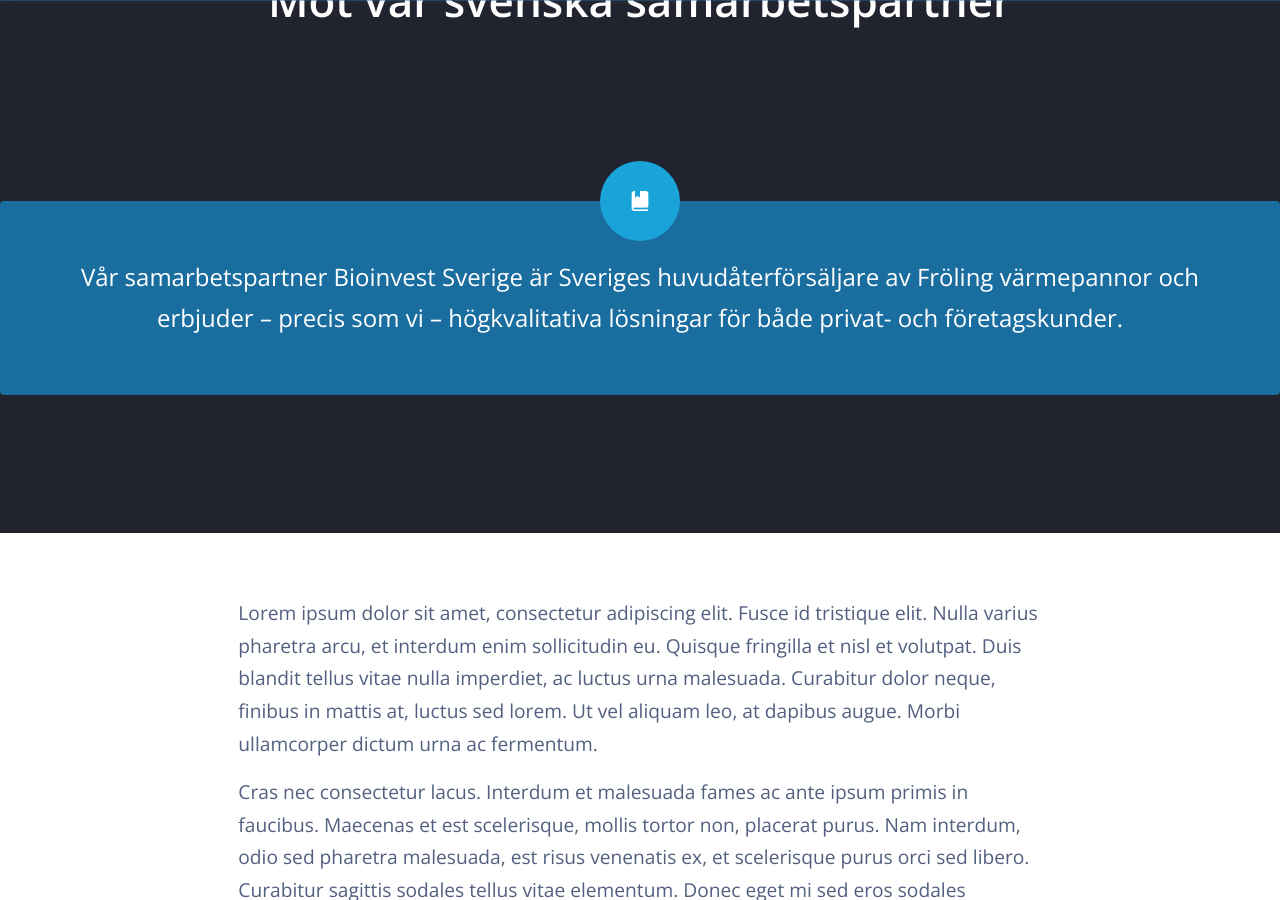
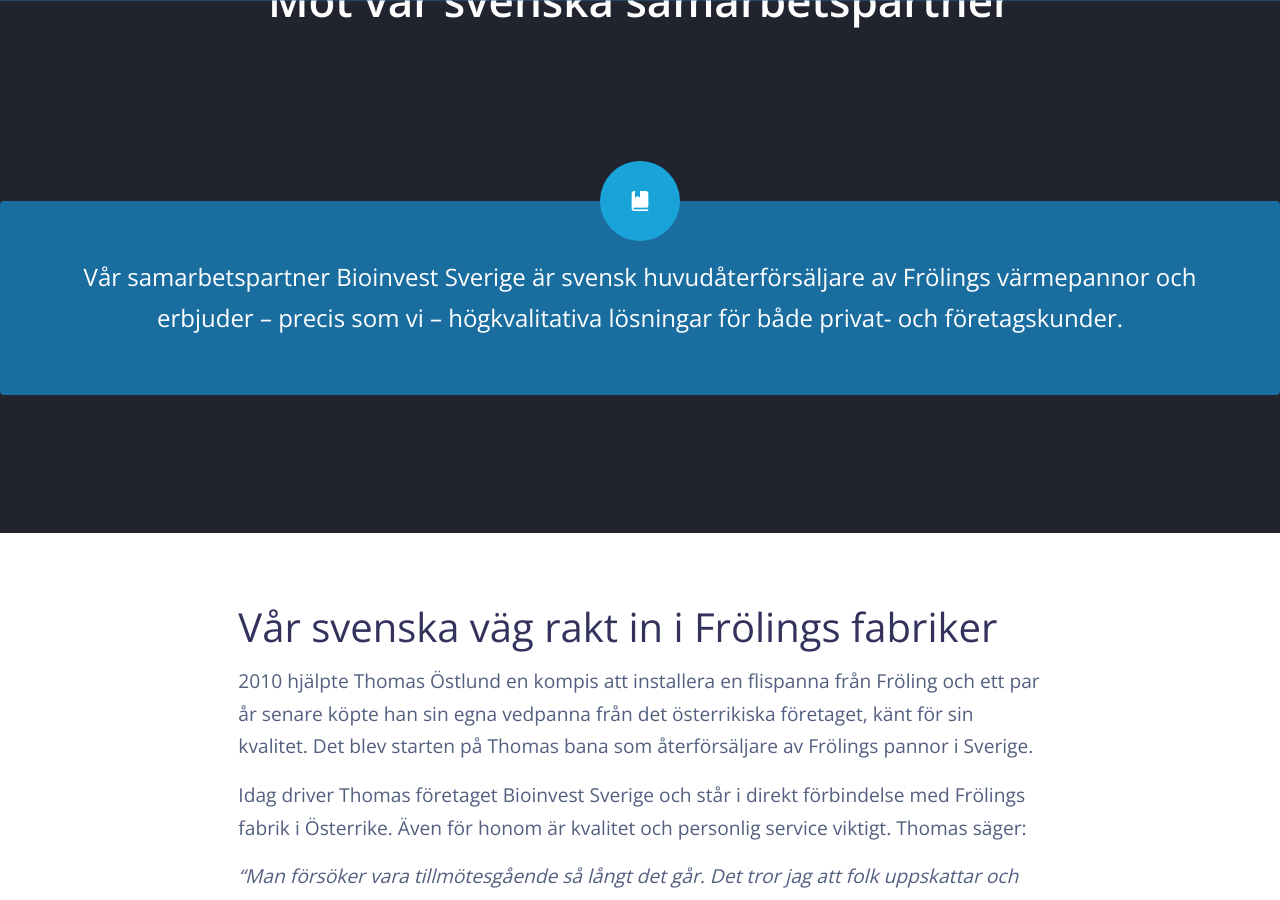
Before and after one commit to silvervinge/energipartner, a Jekyll site: the page built from _posts/2025-08-31-samarbete-bioinvest.md, in a window 1280 px wide and 900 px high, scrolled down 367 px. Built offline with Jekyll 4.4.1, drawn with Linux system fonts in a browser that asks for light colours; nearby versions of some CDN libraries; some of the changed text lies outside the part shown.

Commit message:
Så gott som klart nu

```diff
--- a/_data/settings.yml
+++ b/_data/settings.yml
@@ -1,5 +1,5 @@
 basic_settings:
-  site_title: Energipartner Åland
+  site_title: Energipartner
   favicon_image: /assets/img/favicon.png
 
 header_settings:
@@ -43,7 +43,7 @@
       url: '/kontakt/'
 
 footer_settings:
-  footer_tagline: Värme att lita på, lokal expertis på Åland
+  footer_tagline: Värme att lita på, lokal expertis och service
 
 social_settings:
   facebook_url: 'https://www.facebook.com/energipartner.aland/'
--- a/_posts/2025-08-31-samarbete-bioinvest.md
+++ b/_posts/2025-08-31-samarbete-bioinvest.md
@@ -1,11 +1,23 @@
 ---
 title: "Möt vår svenska samarbetspartner"
 date: 2025-08-31 00:00:00
-description: Vår samarbetspartner Bioinvest Sverige är Sveriges huvudåterförsäljare av Fröling värmepannor och erbjuder – precis som vi – högkvalitativa lösningar för både privat- och företagskunder.
+description: Vår samarbetspartner Bioinvest Sverige är svensk huvudåterförsäljare av Frölings värmepannor och erbjuder – precis som vi – högkvalitativa lösningar för både privat- och företagskunder.
 permalink: '/bioinvest/'
 featured_image: /assets/img/bioinvest.webp
 ---
 
-Lorem ipsum dolor sit amet, consectetur adipiscing elit. Fusce id tristique elit. Nulla varius pharetra arcu, et interdum enim sollicitudin eu. Quisque fringilla et nisl et volutpat. Duis blandit tellus vitae nulla imperdiet, ac luctus urna malesuada. Curabitur dolor neque, finibus in mattis at, luctus sed lorem. Ut vel aliquam leo, at dapibus augue. Morbi ullamcorper dictum urna ac fermentum.
+# Vår svenska väg rakt in i Frölings fabriker
 
-Cras nec consectetur lacus. Interdum et malesuada fames ac ante ipsum primis in faucibus. Maecenas et est scelerisque, mollis tortor non, placerat purus. Nam interdum, odio sed pharetra malesuada, est risus venenatis ex, et scelerisque purus orci sed libero. Curabitur sagittis sodales tellus vitae elementum. Donec eget mi sed eros sodales commodo vulputate id ipsum. Maecenas pulvinar justo porta nisi ullamcorper fringilla. Proin enim sapien, porttitor quis nisi eget, blandit iaculis sem.
+2010 hjälpte Thomas Östlund en kompis att installera en flispanna från Fröling och ett par år senare köpte han sin egna vedpanna från det österrikiska företaget, känt för sin kvalitet. Det blev starten på Thomas bana som återförsäljare av Frölings pannor i Sverige.
+
+Idag driver Thomas företaget Bioinvest Sverige och står i direkt förbindelse med Frölings fabrik i Österrike. Även för honom är kvalitet och personlig service viktigt. Thomas säger:
+
+*"Man försöker vara tillmötesgående så långt det går. Det tror jag att folk uppskattar och att man har igen."*
+
+**Thomas är engagerad i sina samarbetspartners** och tillbringar en stor del av sin tid i bilen, för att resa emellan oss. Han har varit här och sett nästan alla våra installationer på Åland.
+
+Det är också Thomas som sköter registreringen av konton för Fröling Connect, det digitala systemet och appen som låter dig övervaka din panna via mobilen.
+
+**Genom vårt samarbete med Bioinvest Sverige kan vi göra starka och säkra leveranser**, samtidigt som du får den lilla leverantörens engagemang och personliga service. Läs mer om Bioinvest Sverige på deras webbplats, [bioinvest.se](https://bioinvest.se).
+
+**Har du ett projekt du vill diskutera?** [Kontakta oss](/kontakt/)!
--- a/index.html
+++ b/index.html
@@ -8,15 +8,15 @@
   background_image: /assets/img/vedfamn-snedskuren.webp
 
 kundcase:
-  - title: "Fröling blev valet när Storgårdsägg byggde ut och om"
-    description: "När Storgårdsägg byggde ut verksamheten 2024 räckte det dåvarande värmesystemet inte längre till. Vi planerade och projekterade ett nytt, med utvalda produkter från Fröling."
+  - title: "Storgårdsägg behövde nytt värmesystem vid produktionsomställning – valde Fröling"
+    description: "När Storgårdsägg byggde ut verksamheten 2024 räckte det dåvarande värmesystemet inte längre till. Vi planerade och projekterade ett nytt, med utvalda produkter från Fröling. Vår lösning värmer nu 2 500 kvm produktionsyta – med hög driftsäkerhet och lågt underhåll."
     link: "/storgardsagg/"
     link_text: "Läs mer"
     image: "/assets/img/cases/storgardsagg-sq.webp"
     icon: "/assets/img/icons/case-ftg.svg"
     show_icon: false
   - title: "Effektiv värmelösning med Frölings flispanna T4e för Nils Mörns stockhus"
-    description: "I maj 2025 brann dock Nils värmecentral och verkstad ned och han behövde därför få ett nytt värmesystem på plats. Vi ersatte hans gamla 45 kW flispanna med Frölings T4e på 35 kW – kompletterad med ackumulatortank. Resultatet blev ett välplanerat pannrum och en effektiv värmelösning!"
+    description: "När Nils Mörns värmecentral och verkstad brann ned behövde han en ny flispanna. Lösningen blev Frölings T4e på 35 kW kompletterad med ackumulatortank. Rent och effektivt, säger Nils!"
     link: "/nils-morn/"
     link_text: "Läs mer"
     image: "/assets/img/cases/nils-morn-sq.webp"
```
Also changed, not shown: _posts/2025-09-01-storgardsagg.md (+25 -4 lines), 2 other files.
